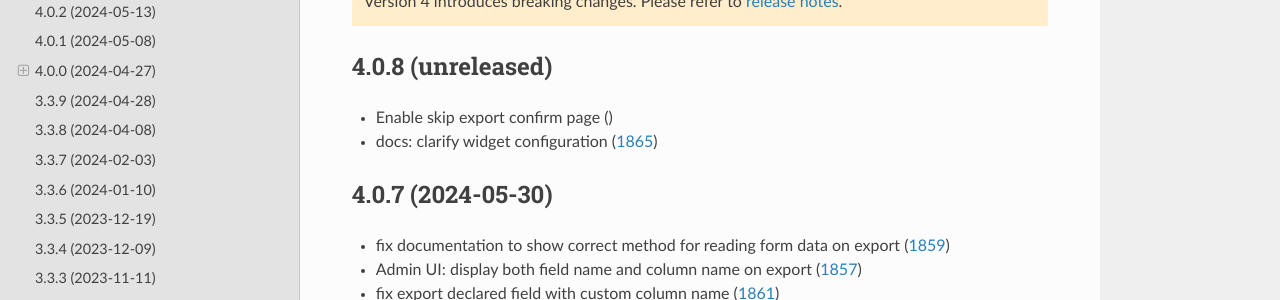
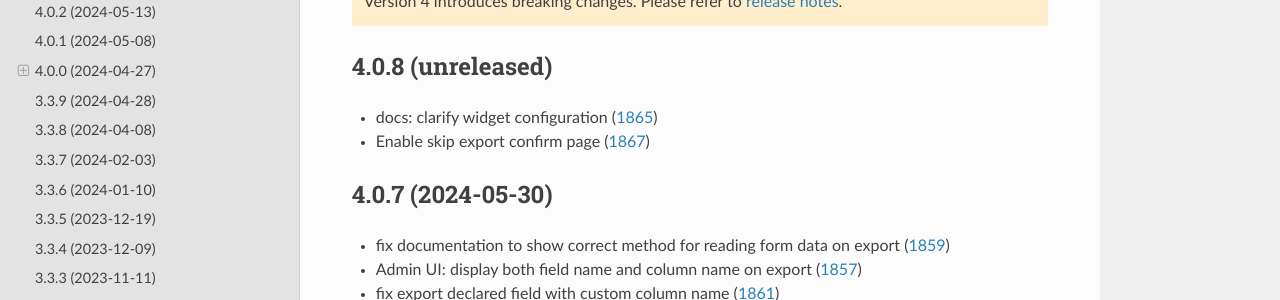
Before and after one commit to django-import-export/django-import-export, a Sphinx documentation site: the page built from docs/changelog.rst, in a window 1280 px wide and 900 px high. Shown: the part 211-511 px from the top of the window. Built offline with Sphinx 7.4.7 and the Read the Docs theme 2.0.0, drawn with Linux system fonts in a browser that asks for light colours; pages that are not in the unit, such as notebooks, are missing from menus; the version number could not be read and is left out.

Commit message:
updated changelog

```diff
--- a/docs/changelog.rst
+++ b/docs/changelog.rst
@@ -8,8 +8,8 @@ Changelog
 4.0.8 (unreleased)
 ------------------
 
-- Enable skip export confirm page ()
 - docs: clarify widget configuration (`1865 <https://github.com/django-import-export/django-import-export/pull/1865>`_)
+- Enable skip export confirm page (`1867 <https://github.com/django-import-export/django-import-export/pull/1867>`_)
 
 4.0.7 (2024-05-30)
 ------------------
```
